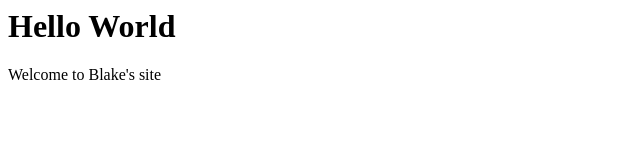
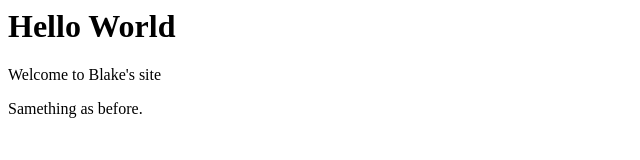
Before and after one commit to liuduan8/-training-github-actions-001, a plain HTML site: page web_content/index.html in a window 1280 px wide. Shown: the whole page, without its empty margins (0-640 px from the left). Drawn offline with Linux system fonts and the light colour scheme.

Commit message:
Update index.html

```diff
--- a/web_content/index.html
+++ b/web_content/index.html
@@ -7,6 +7,7 @@
 <body>
   <h1>Hello World</h1>
   <p>Welcome to Blake's site</p>
+<p> Samething as before. </p>
 </body>
 
 </html>
```
